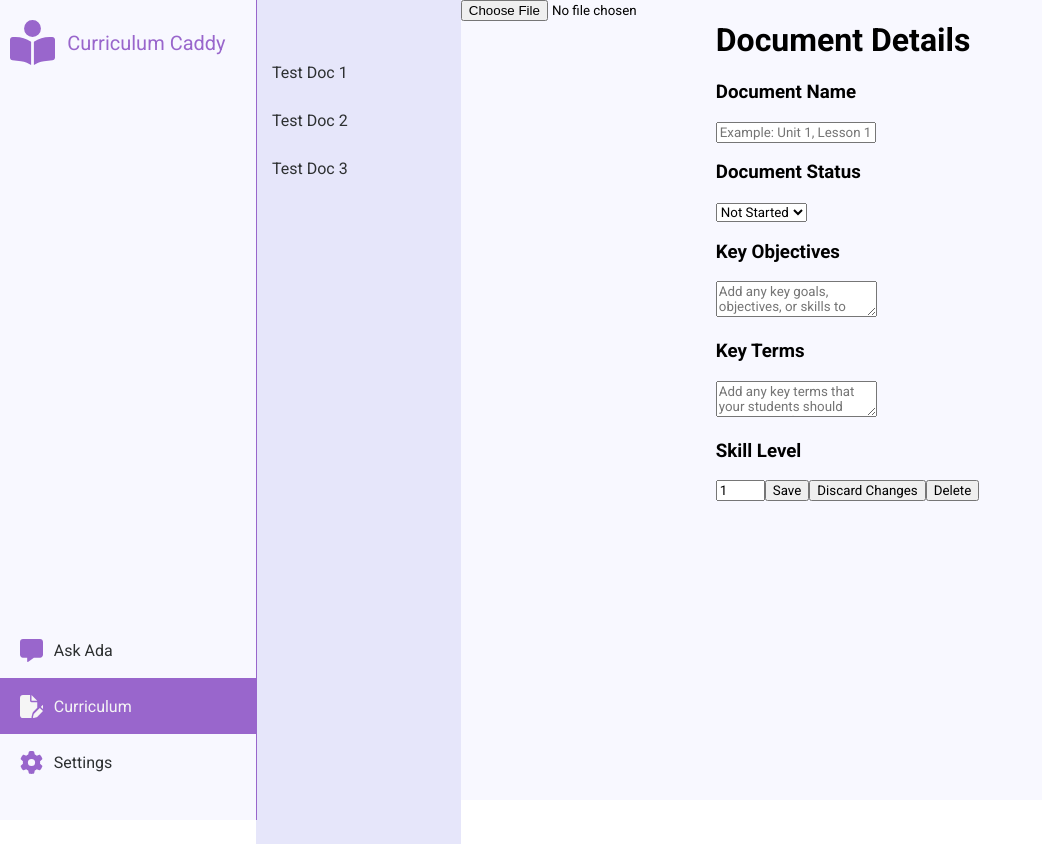
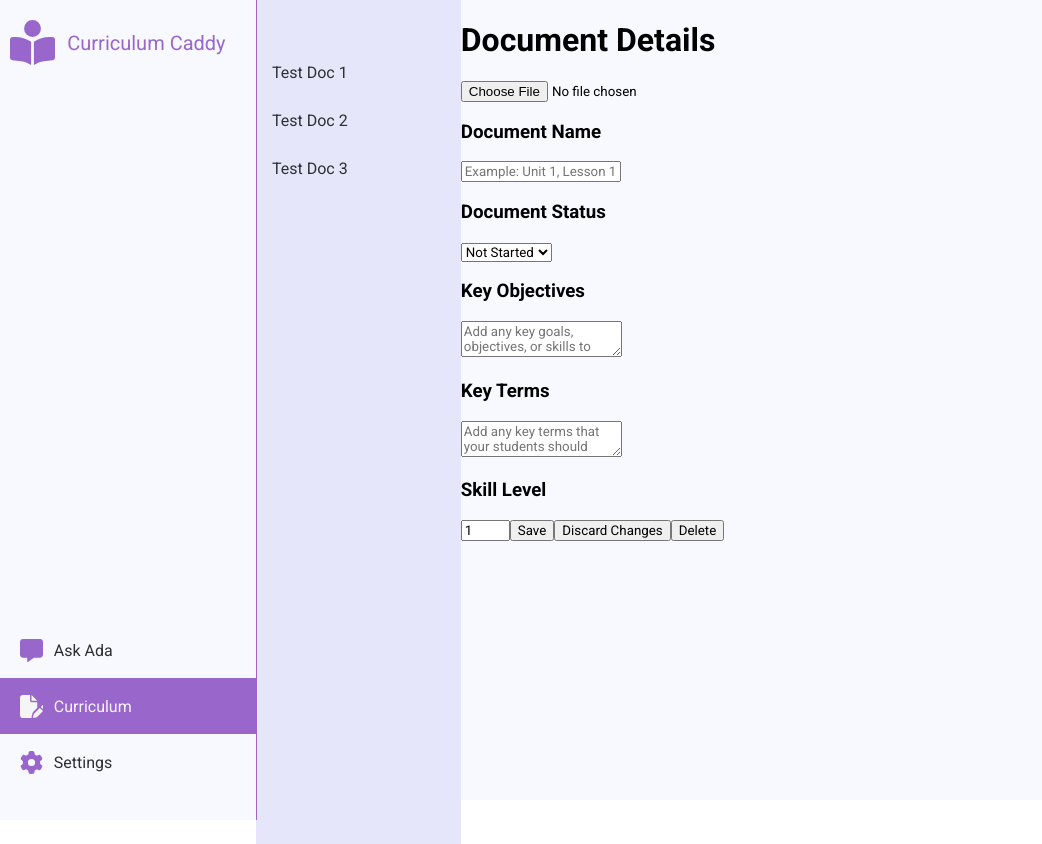
Before and after one commit to gabbirenee/curriculum-caddy, a React (Create React App) app: page /curriculum in a window 1280 px wide. Shown: the whole page, without its empty margins (0-1042 px from the left). Built offline with nearby package versions, Linux system fonts and the light colour scheme; no server answers.

Commit message:
Show/hide file input based on whether or not it is a new document or not

```diff
--- a/src/Components/Curriculum.js
+++ b/src/Components/Curriculum.js
@@ -1,93 +1,16 @@
-import React, {useRef, useState} from 'react';
+import React, {useState} from 'react';
 import CurriculumList from './CurriculumList.js';
 import DocumentDetails from './DocumentDetails.js';
-import { GoogleGenerativeAI } from "@google/generative-ai";
-import pdfToText from 'react-pdftotext';
 
 
 function Curriculum ({subject, grade_level, curriculum, setCurriculum}) {
-  const inputRef = useRef(null);
-
   // track the current document - when the component loads it will be set to a default, blank value
-  // const [selected, setSelected] = useState([{'id': -1, 'name': '', 'status': 'not-started', 'objectives': '', 'key_terms': '', 'skill_level': 1, 'add_info': ''}]);
-  // Holds the selected element
-  // const [selected, setSelected] = useState([]);
-  // Holds the selected elements data
   const [selectedData, setSelectedData] = useState({'id': -1, 'name': '', 'status': 'not-started', 'objectives': '', 'key_terms': '', 'skill_level': 1, 'add_info': ''})
-
-  // generative AI model that will be used
-  const genAI = new GoogleGenerativeAI(process.env.REACT_APP_GEMINI_API);
-  const model = genAI.getGenerativeModel({ model: "gemini-1.5-flash" });
-
-  const clearInput = (input) => {
-    input.value = '';
-    input.disabled = false;
-  }
-
-  const onFileLoad = async (e) => {
-    const file = e.target.files[0];
-    e.target.disabled = true;
-    // console.log(file);
-    if (file.size > 2097152) {
-      alert("File size is limited to 2MB. Please try again with a smaller file.");
-      clearInput(e.target);
-      return;
-    }
-
-    try {
-      var text = await pdfToText(file)
-
-      var obj_prompt = `Make a list of the learning objectives or skills to learn for these lessons on ${subject}. These lessons will be taught to ${grade_level} students. Do not include any information about what lesson it is coming from. If an objective for one lesson is the same as another lesson, do not include it twice. Condense the list if possible. Do not include any additional formatting on the text, just provide each objective on its own line. Here is the text: ${text}.`
-
-      var result = await model.generateContent(obj_prompt);
-      var response = result.response;
-      var obj = response.text();
-      // console.log(`Objectives:\n${obj}`);
-
-      var terms_prompt = `Make a list of the key ${subject} terms from these lessons that a ${grade_level} student should know. Do not include any information about what lesson it is coming from. If the terms from one lesson are the same as another lesson, do not include it. Do not include any additional formatting on the text, just provide each term on its own line. Here is the text: ${text}.`;
-
-      result = await model.generateContent(terms_prompt);
-      response = result.response;
-      var terms = response.text();
-      // console.log(`Key Terms:\n${terms}`);
-
-      var skill_prompt = `Rate this unit on how difficult it is for a ${grade_level} student to understand. Rate it on a scale from 1 to 10, 1 being easiest and 10 being hardest. Do not include any additional text in your response outside of the numerical rating. Do not include any new lines. Here is the unit text: ${text}.`;
-
-      result = await model.generateContent(skill_prompt);
-      response = result.response;
-      var skill_level = response.text();
-      skill_level = parseInt(skill_level.replace(/(\r\n|\n|\r)/gm,""));
-      // console.log(`Skill Level:\n${skill_level}`);
-
-      var new_document = {
-        'id': Date.now(),
-        'name': `Document ${curriculum.length + 1}`,
-        'status': 'not-started',
-        'objectives': obj,
-        'key_terms': terms,
-        'skill_level': skill_level,
-        'add_info': ''
-      };
-
-      setCurriculum([...curriculum, new_document]);
-      clearInput(e.target);
-      console.log(new_document);
-      setSelectedData(new_document);
-
-    } catch (error) {
-      clearInput(e.target);
-      console.log(error)
-      // return 'There was an error with your file. Please try again later!';
-    }
-  }
 
   return (
     <div className="Curriculum">
       <CurriculumList curriculum={curriculum} selectedData={selectedData} setSelectedData={setSelectedData} />
-      <div className="file-upload-container">
-        <input type="file" accept=".pdf" ref={inputRef} onChange={(e) => onFileLoad(e)} />
-      </div>
-      <DocumentDetails curriculum={curriculum} setCurriculum={setCurriculum} selectedData={selectedData} setSelectedData={setSelectedData} />
+      <DocumentDetails subject={subject} grade_level={grade_level} curriculum={curriculum} setCurriculum={setCurriculum} selectedData={selectedData} setSelectedData={setSelectedData} />
     </div>
   );
 }
--- a/src/Components/DocumentDetails.js
+++ b/src/Components/DocumentDetails.js
@@ -1,6 +1,10 @@
-import React, {useState, useEffect} from 'react';
+import React, {useState, useEffect, useRef} from 'react';
+import { GoogleGenerativeAI } from "@google/generative-ai";
+import pdfToText from 'react-pdftotext';
 
-function DocumentDetails ({curriculum, setCurriculum, selected, setSelected, selectedData, setSelectedData}) {
+function DocumentDetails ({subject, grade_level, curriculum, setCurriculum, selectedData, setSelectedData}) {
+  const inputRef = useRef(null);
+
   const [docName, setDocName] = useState(selectedData.name);
   const [docStatus, setDocStatus] = useState(selectedData.status);
   const [keyObj, setKeyObj] = useState(selectedData.objectives);
@@ -22,6 +26,21 @@ function DocumentDetails ({curriculum, setCurriculum, selected, setSelected, sel
         }
       }
     );
+
+    // show or hide the file input based on whether or not it is a new doc or existing doc
+    if (selectedData['id'] === -1) {
+      Array.from(document.querySelectorAll('.file-upload-container')).forEach(
+        (el) => {
+          el.classList.remove('hide');
+        }
+      );
+    } else {
+      Array.from(document.querySelectorAll('.file-upload-container')).forEach(
+        (el) => {
+          el.classList.add('hide');
+        }
+      );
+    }
   }, [selectedData, curriculum]);
 
   const handleSave = () => {
@@ -76,9 +95,78 @@ function DocumentDetails ({curriculum, setCurriculum, selected, setSelected, sel
     }
   }
 
+    // generative AI model that will be used
+    const genAI = new GoogleGenerativeAI(process.env.REACT_APP_GEMINI_API);
+    const model = genAI.getGenerativeModel({ model: "gemini-1.5-flash" });
+
+    const clearInput = (input) => {
+      input.value = '';
+      input.disabled = false;
+    }
+
+    const onFileLoad = async (e) => {
+      const file = e.target.files[0];
+      e.target.disabled = true;
+      // console.log(file);
+      if (file.size > 2097152) {
+        alert("File size is limited to 2MB. Please try again with a smaller file.");
+        clearInput(e.target);
+        return;
+      }
+
+      try {
+        var text = await pdfToText(file)
+
+        var obj_prompt = `Make a list of the learning objectives or skills to learn for these lessons on ${subject}. These lessons will be taught to ${grade_level} students. Do not include any information about what lesson it is coming from. If an objective for one lesson is the same as another lesson, do not include it twice. Condense the list if possible. Do not include any additional formatting on the text, just provide each objective on its own line. Here is the text: ${text}.`
+
+        var result = await model.generateContent(obj_prompt);
+        var response = result.response;
+        var obj = response.text();
+        // console.log(`Objectives:\n${obj}`);
+
+        var terms_prompt = `Make a list of the key ${subject} terms from these lessons that a ${grade_level} student should know. Do not include any information about what lesson it is coming from. If the terms from one lesson are the same as another lesson, do not include it. Do not include any additional formatting on the text, just provide each term on its own line. Here is the text: ${text}.`;
+
+        result = await model.generateContent(terms_prompt);
+        response = result.response;
+        var terms = response.text();
+        // console.log(`Key Terms:\n${terms}`);
+
+        var skill_prompt = `Rate this unit on how difficult it is for a ${grade_level} student to understand. Rate it on a scale from 1 to 10, 1 being easiest and 10 being hardest. Do not include any additional text in your response outside of the numerical rating. Do not include any new lines. Here is the unit text: ${text}.`;
+
+        result = await model.generateContent(skill_prompt);
+        response = result.response;
+        var skill_level = response.text();
+        skill_level = parseInt(skill_level.replace(/(\r\n|\n|\r)/gm,""));
+        // console.log(`Skill Level:\n${skill_level}`);
+
+        var new_document = {
+          'id': Date.now(),
+          'name': `Document ${curriculum.length + 1}`,
+          'status': 'not-started',
+          'objectives': obj,
+          'key_terms': terms,
+          'skill_level': skill_level,
+          'add_info': ''
+        };
+
+        setCurriculum([...curriculum, new_document]);
+        clearInput(e.target);
+        console.log(new_document);
+        setSelectedData(new_document);
+
+      } catch (error) {
+        clearInput(e.target);
+        console.log(error)
+        // return 'There was an error with your file. Please try again later!';
+    }
+  }
+
   return (
     <div className="DocumentDetails">
       <h1>Document Details</h1>
+      <div className="file-upload-container">
+        <input type="file" accept=".pdf" ref={inputRef} onChange={(e) => onFileLoad(e)} />
+      </div>
       <div className="current-doc-details">
         <h3>Document Name</h3>
         <input
--- a/src/Styles/App.css
+++ b/src/Styles/App.css
@@ -22,6 +22,10 @@ body {
     --accent-lavender-hover: #b5b5d8;
     --text-gray: #2d3031;
     --text-white: #fff;
+}
+
+.hide {
+    display: none;
 }
 
 /* APP STYLINGS */
```
